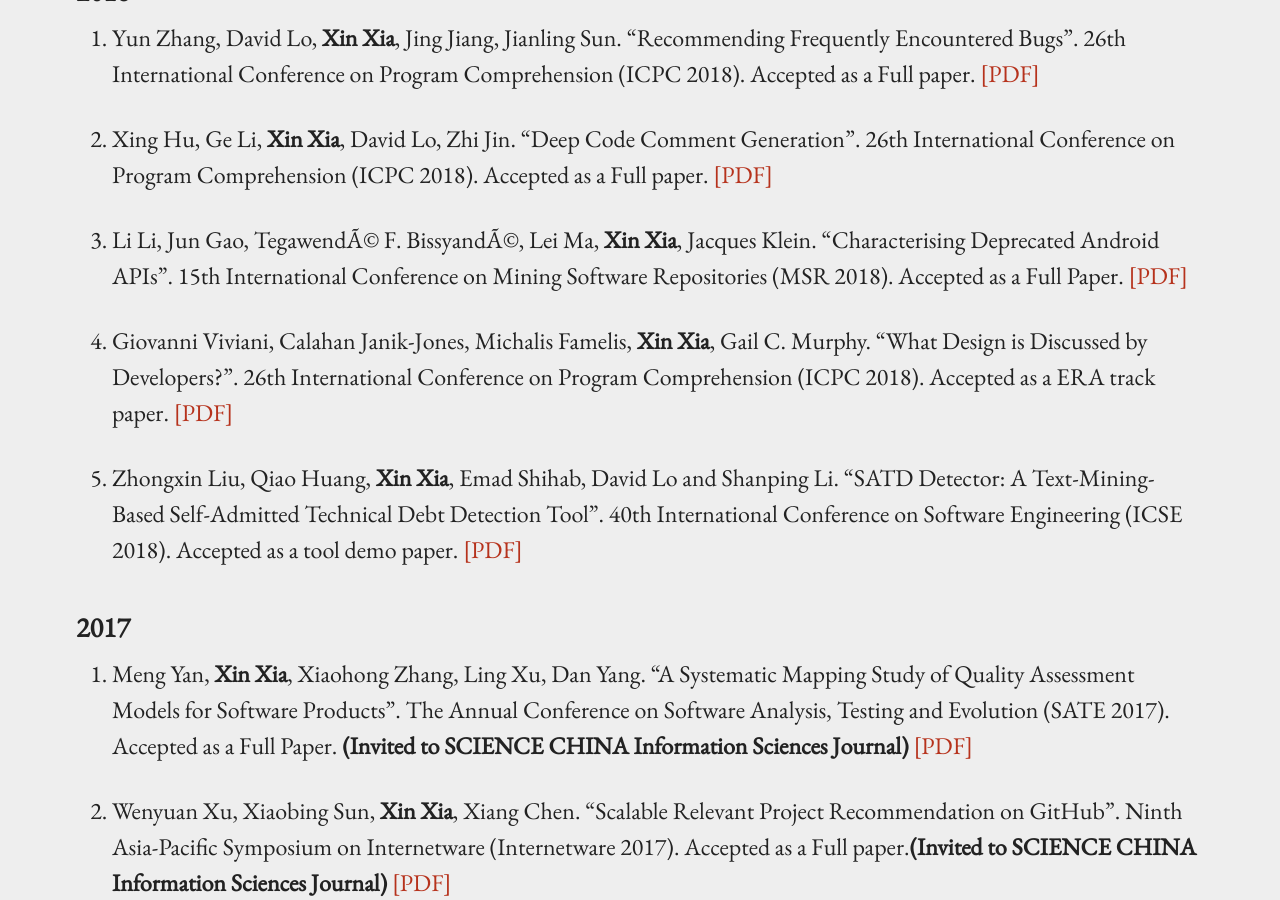
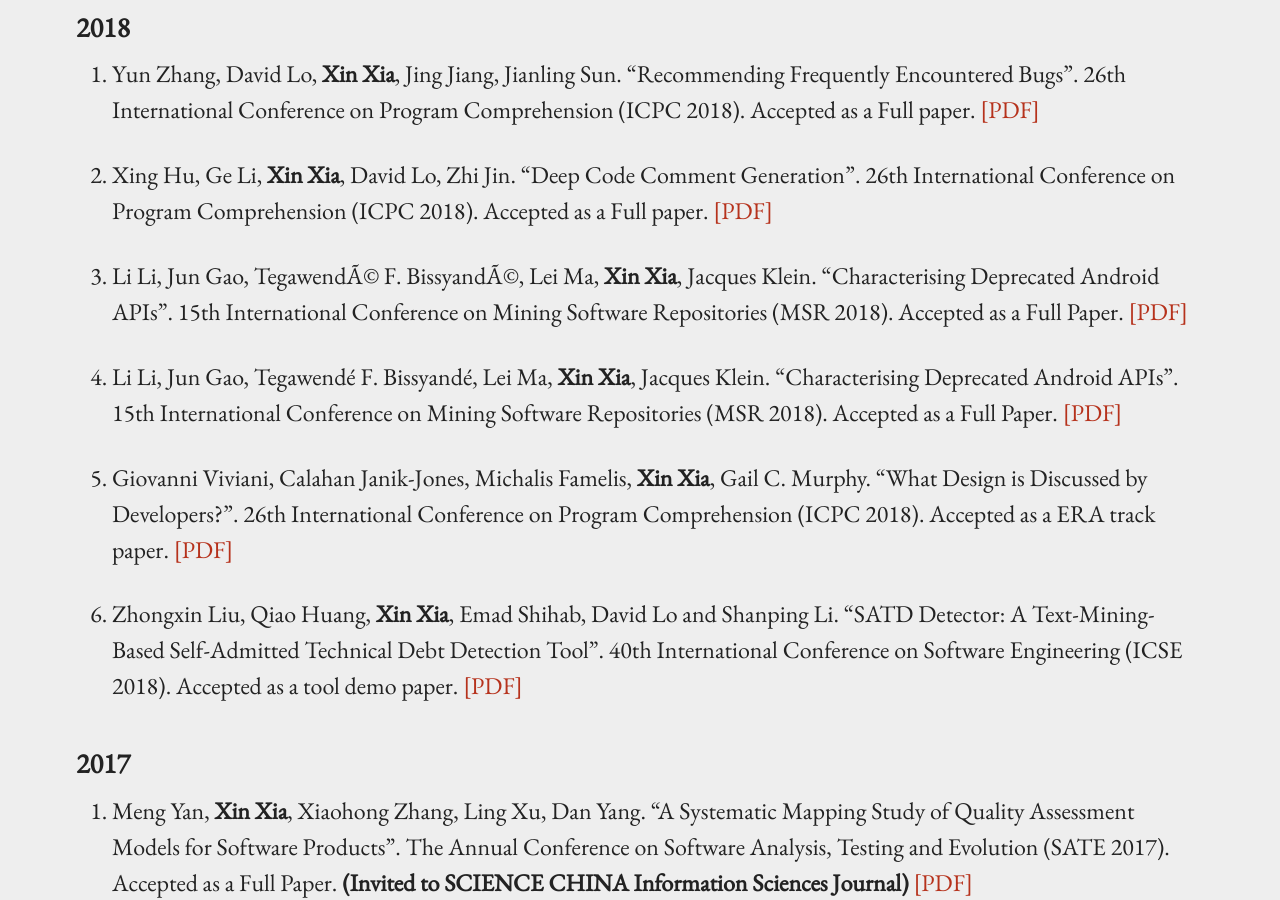
Before and after one commit to xin-xia/xin-xia.github.io, a Jekyll site: the page built from publication.md, in a window 1280 px wide and 900 px high, scrolled down 4244 px. Built offline with Jekyll 4.4.1, drawn with Linux system fonts in a browser that asks for light colours; our own code applies the rules of GitHub Pages for plain Markdown files; part of the change alters nothing that is shown; some of the changed text lies outside the part shown.

Commit message:
Revert "rr"
This reverts commit 89eff08f6467a8b9e9dcc2ddadbaed22c03e9ca1.

# Conflicts:
#	publication.md

```diff
--- a/_config.yml
+++ b/_config.yml
@@ -5,6 +5,7 @@ encoding: UTF-8
 
 permalink: blog/:year/:month/:day/:title
 exclude: ["Makefile", "README.md"]
+encoding: UTF-8
 url: "https://xin-xia.github.io/"     # the base hostname & protocol for your site
 baseurl: ""                   # the subpath of your site, e.g. /blog
 
--- a/publication.md
+++ b/publication.md
@@ -1,4 +1,4 @@
-https://github.com/xin-xia/xin-xia.github.io.git---
+---
 layout: page
 title: Publications
 permalink: /publication/
@@ -92,7 +92,11 @@ permalink: /publication/
 
 64. Xing Hu, Ge Li, <strong>Xin Xia</strong>,  David Lo, Zhi Jin. "Deep Code Comment Generation". 26th International Conference on Program Comprehension (ICPC 2018). Accepted as a Full  paper. <a href="icpc182.pdf">[PDF]</a>  <br />
 
+
 63. Li Li, Jun Gao, TegawendÃ© F. BissyandÃ©, Lei Ma,  <strong>Xin Xia</strong>,  Jacques Klein. "Characterising Deprecated Android APIs".  15th International Conference on Mining Software Repositories (MSR 2018). Accepted as a Full Paper. <a href="msr18.pdf">[PDF]</a> <br />
+
+63. Li Li, Jun Gao, Tegawendé F. Bissyandé, Lei Ma,  <strong>Xin Xia</strong>,  Jacques Klein. "Characterising Deprecated Android APIs".  15th International Conference on Mining Software Repositories (MSR 2018). Accepted as a Full Paper. <a href="msr18.pdf">[PDF]</a> <br />
+
 
 62.  Giovanni Viviani, Calahan Janik-Jones, Michalis Famelis,  <strong>Xin Xia</strong>, Gail C. Murphy. "What Design is Discussed by Developers?". 26th International Conference on Program Comprehension (ICPC 2018). Accepted as a ERA track paper. <a href="icpc181.pdf">[PDF]</a>  <br />
 
@@ -120,7 +124,7 @@ permalink: /publication/
 
 51. Meng Yan, Yicheng Fang, David Lo, <strong>Xin Xia</strong>, Xiaohong Zhang. "File-Level Defect Prediction: Unsupervised vs. Supervised Models".  11th ACM/IEEE International Symposium on Empirical Software Engineering and Measurement (ESEM). Accepted as a Full Paper. <a href="esem17.pdf">[PDF]</a><br />
 
-50. Meng Yan, Xiaohong Zhang, Ling Xu, Haibo Hu, Song Sun, <strong>Xin Xia</strong>. &#x201C;Revisiting the Correlation between Alerts and Software Defects-A Case Study on MyFaces, Camel, and CXF" The 41th Annual International Computers, Software & Applications Conference (COMPSAC 2017). Accepted as a Short Paper. <a href="compsac17.pdf">[PDF]</a> <br />
+50. Meng Yan, Xiaohong Zhang, Ling Xu, Haibo Hu, Song Sun, <strong>Xin Xia</strong>. “Revisiting the Correlation between Alerts and Software Defects-A Case Study on MyFaces, Camel, and CXF" The 41th Annual International Computers, Software & Applications Conference (COMPSAC 2017). Accepted as a Short Paper. <a href="compsac17.pdf">[PDF]</a> <br />
 
 49. Zhiyuan Wan, David Lo, <strong>Xin Xia</strong>, Liang Cai. "Bug Characteristics in Blockchain Systems: A Large-Scale Empirical Study". 14th International Conference on Mining Software Repositories (MSR 2017). Accepted as a Full Paper. <a href="msr171.pdf">[PDF]</a> <br />
 
```
